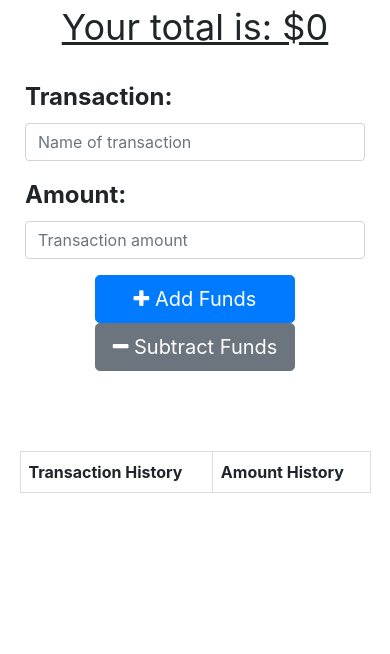
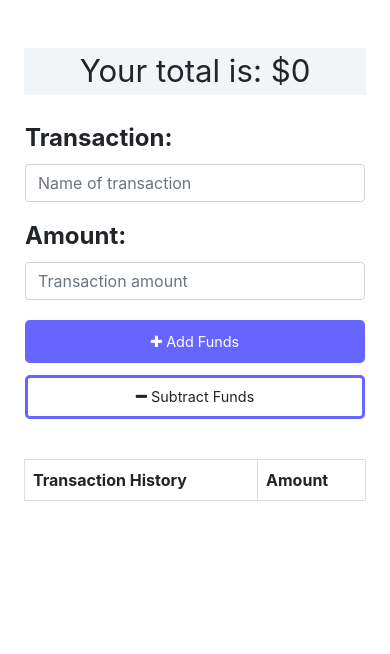
Before and after one commit to rsg71/Budget_Tracker, a website: page public/index.html in a window 390 px wide. Drawn offline with nearby package versions, Linux system fonts and the light colour scheme; no server answers.

Commit message:
resized buttons for media queries on phones; enlarged them to be full container width

```diff
--- a/public/index.html
+++ b/public/index.html
@@ -15,8 +15,8 @@
 </head>
 <body>
   <div class="wrapper">
-    <div class="total">
-      <div class="total">Your total is: $<span id="total">0</span></div>
+    <div class="total mt-5" >
+      <div class="total mx-4" id="yourTotal">Your total is: $<span id="total">0</span></div>
     </div>
 
     <!-- <form>
@@ -39,15 +39,15 @@
       <p class="error"></p>
 
       </div>
-      <button id="add-btn" class="btn btn-primary btn-lg"><i class="fa fa-plus buttons"></i> Add Funds</button>
-      <button id="sub-btn" class="btn btn-secondary btn-lg"><i class="fa fa-minus"></i> Subtract Funds</button>
+      <button id="add-btn" class="btn  btn-lg mb-2 mt-1"><i class="fa fa-plus buttons"></i> Add Funds</button>
+      <button id="sub-btn" class="btn  btn-lg mb-2 mt-1"><i class="fa fa-minus"></i> Subtract Funds</button>
     </div>
 
-    <div class="transactions">
+    <div class="transactions mx-4">
       <table>
         <thead>
           <th>Transaction History</th>
-          <th>Amount History</th>
+          <th>Amount</th>
         </thead>
         <tbody id="tbody">
 
@@ -57,10 +57,13 @@
 
     <canvas id="myChart"></canvas>
   </div>
-
+  <!-- jquery -->
+  <script src="https://code.jquery.com/jquery-3.5.1.slim.min.js" integrity="sha256-4+XzXVhsDmqanXGHaHvgh1gMQKX40OUvDEBTu8JcmNs=" crossorigin="anonymous"></script>
   <script src="https://cdn.jsdelivr.net/npm/chart.js@2.8.0"></script>
   <script src="/db.js"></script>
   <script src="index.js"></script>
+
+
 
   <script>
        if ("serviceWorker" in navigator) {
@@ -70,6 +73,10 @@
           });
         });
       }
+
+      $("#t-name")
+
+
   </script>
 </body>
 </html>
--- a/public/index.js
+++ b/public/index.js
@@ -142,6 +142,12 @@ function sendTransaction(isAdding) {
     nameEl.value = "";
     amountEl.value = "";
   });
+
+  // clearing the input fields once entry occurs
+  $("#t-name").val("")
+  $("#t-amount").val("")
+
+
 }
 
 document.querySelector("#add-btn").onclick = function() {
--- a/public/styles.css
+++ b/public/styles.css
@@ -26,11 +26,29 @@ input:focus {
   width:10em;
 }
 
+#yourTotal{
+  font-size:150% !important;
+  background-color: rgb(242, 245, 248);
+}
+
+#add-btn {
+  background-color: #6666FF;
+  color:white;
+}
 
 
-/* #t-name, #t-amount {
-  margin-bottom:20px;
-} */
+
+#add-btn, #sub-btn{
+  border: 3px solid #6666FF;
+  /* color:red; */
+}
+
+
+#sub-btn:hover {
+  background-color:#6666FF;
+  color:white
+}
+
 
 table {
   width: 100%;
@@ -57,8 +75,8 @@ tr:nth-child(even) {
 }
 
 .total {
-  font-size: 150%;
-  text-decoration: underline;
+  font-size: 130% !important;
+  /* text-decoration: underline; */
 }
 
 .form {
@@ -72,6 +90,18 @@ tr:nth-child(even) {
   text-align: left;
   max-height: 300px;
   overflow: auto;
-  width: 90%;
   margin: 0 auto;
 }
+
+
+@media screen and (max-width:568px) {
+  #add-btn, #sub-btn {
+    font-size: 90% !important;
+    width:87%;
+    margin-left:1rem;
+    margin-right:1rem;
+  }
+  .transactions {
+    margin-top:2em !important;
+  }
+}
```
